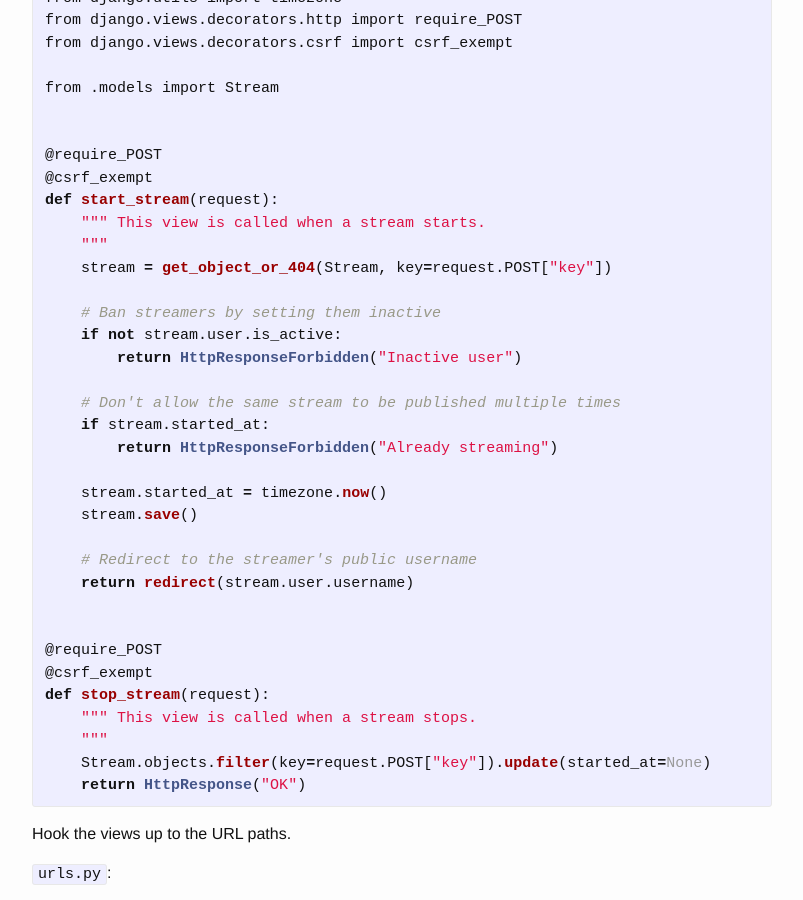
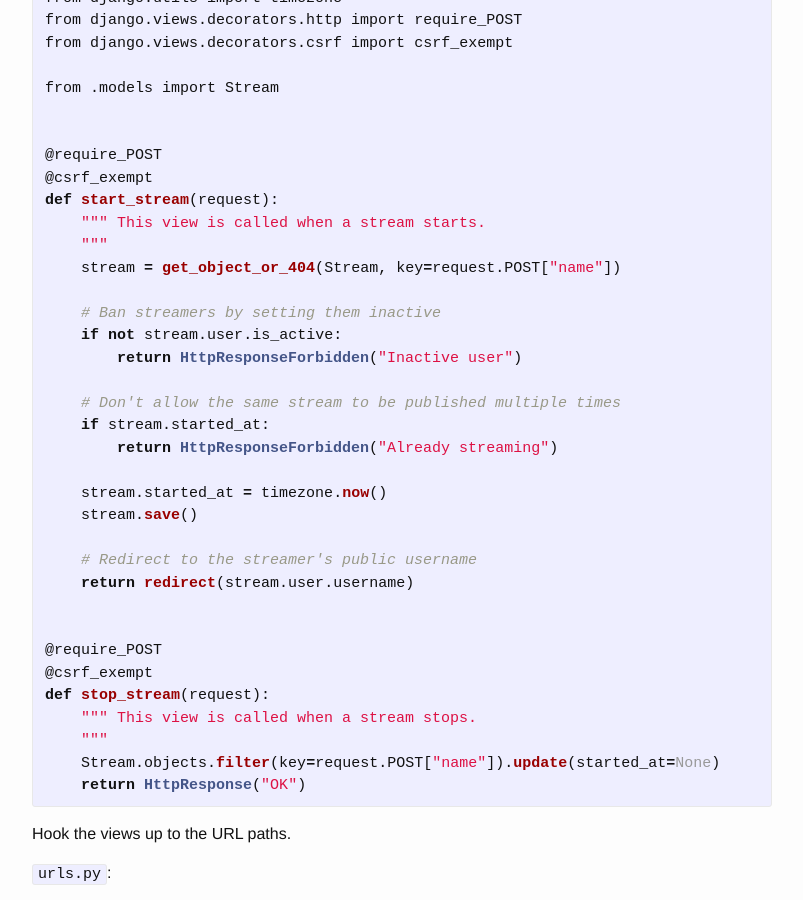
Before and after one commit to benwilber/benwilber.github.io, a Jekyll site: the page built from _posts/2018-10-20-building-a-live-video-streaming-website-part-2-the-applications.md, in a window 1280 px wide and 900 px high, scrolled down 2344 px. Shown: the whole window, without its empty margins (238-1041 px from the left). Built offline with Jekyll 4.4.1, drawn with Linux system fonts in a browser that asks for light colours; comment, search, counter and statistics services are not loaded.

Commit message:
Fix stream key POST name

````diff
--- a/_posts/2018-10-20-building-a-live-video-streaming-website-part-2-the-applications.md
+++ b/_posts/2018-10-20-building-a-live-video-streaming-website-part-2-the-applications.md
@@ -116,7 +116,7 @@ from .models import Stream
 def start_stream(request):
     """ This view is called when a stream starts.
     """
-    stream = get_object_or_404(Stream, key=request.POST["key"])
+    stream = get_object_or_404(Stream, key=request.POST["name"])
 
     # Ban streamers by setting them inactive
     if not stream.user.is_active:
@@ -138,7 +138,7 @@ def start_stream(request):
 def stop_stream(request):
     """ This view is called when a stream stops.
     """
-    Stream.objects.filter(key=request.POST["key"]).update(started_at=None)
+    Stream.objects.filter(key=request.POST["name"]).update(started_at=None)
     return HttpResponse("OK")
 ```
 
````
